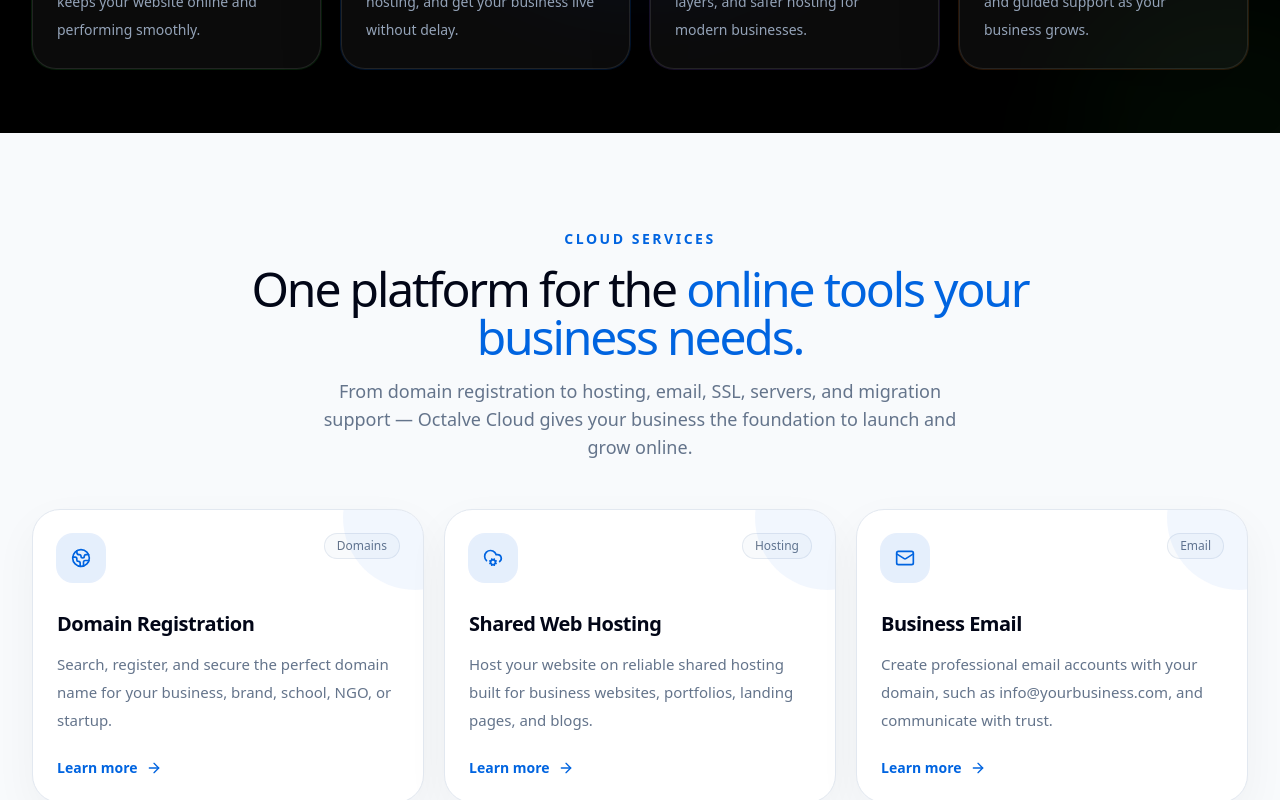
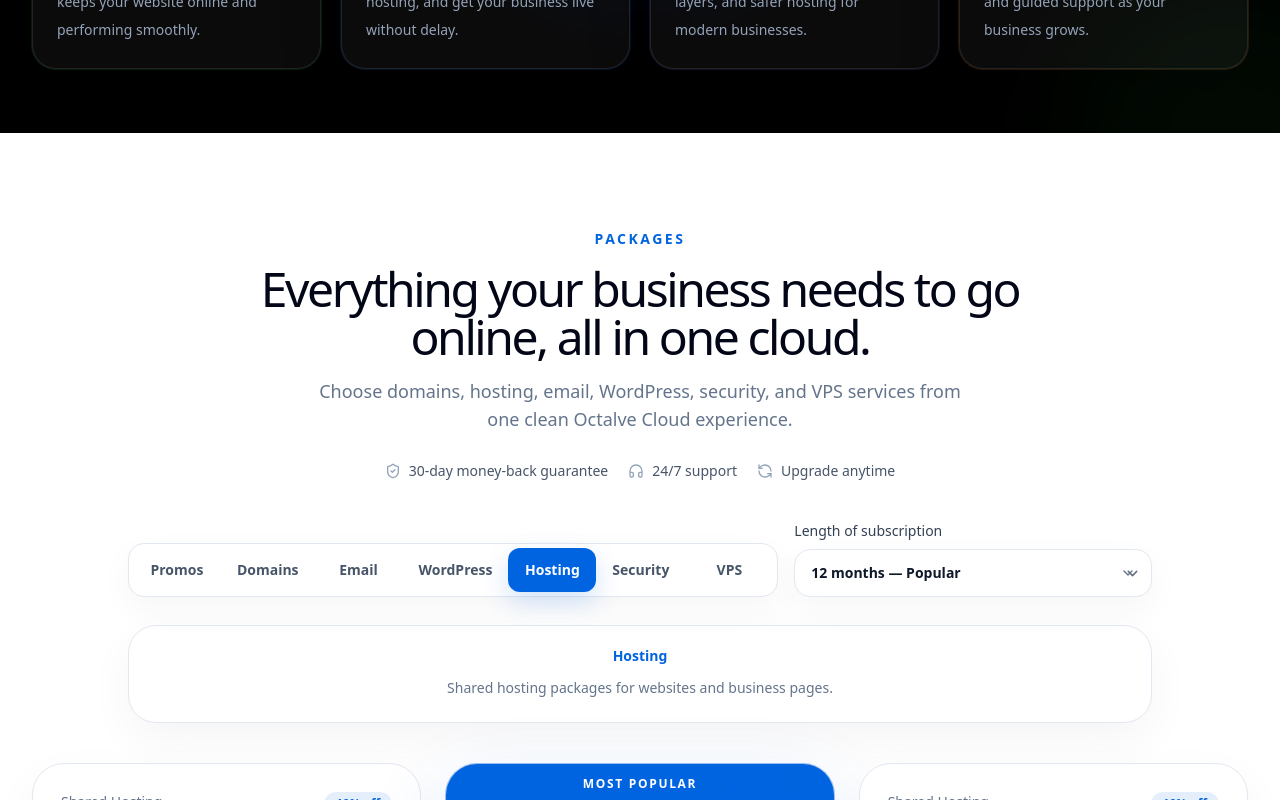
Before and after one commit to octalve-core/octalve-cloud, a Next.js app: page / in a window 1280 px wide. Shown: the part 1500-2300 px from the top of the page. Built offline with nearby package versions, Linux system fonts and the light colour scheme.

Commit message:
home-update

```diff
--- a/src/features/cloud/home/page.tsx
+++ b/src/features/cloud/home/page.tsx
@@ -1,7 +1,7 @@
 import { CloudShell } from "@/features/cloud/components/CloudShell";
 import { Hero } from "./components/Hero";
 import { Overview } from "./components/Overview";
-import { Services } from "./components/Services";
+// import { Services } from "./components/Services";
 import { Packages } from "./components/Packages";
 import { DomainSearch } from "./components/DomainSearch";
 import { WhyOctalveCloud } from "./components/WhyOctalveCloud";
@@ -14,7 +14,7 @@
     <CloudShell>
       <Hero />
       <Overview />
-      <Services />
+      {/* <Services /> */}
       <Packages />
       <DomainSearch />
       <WhyOctalveCloud />
```
